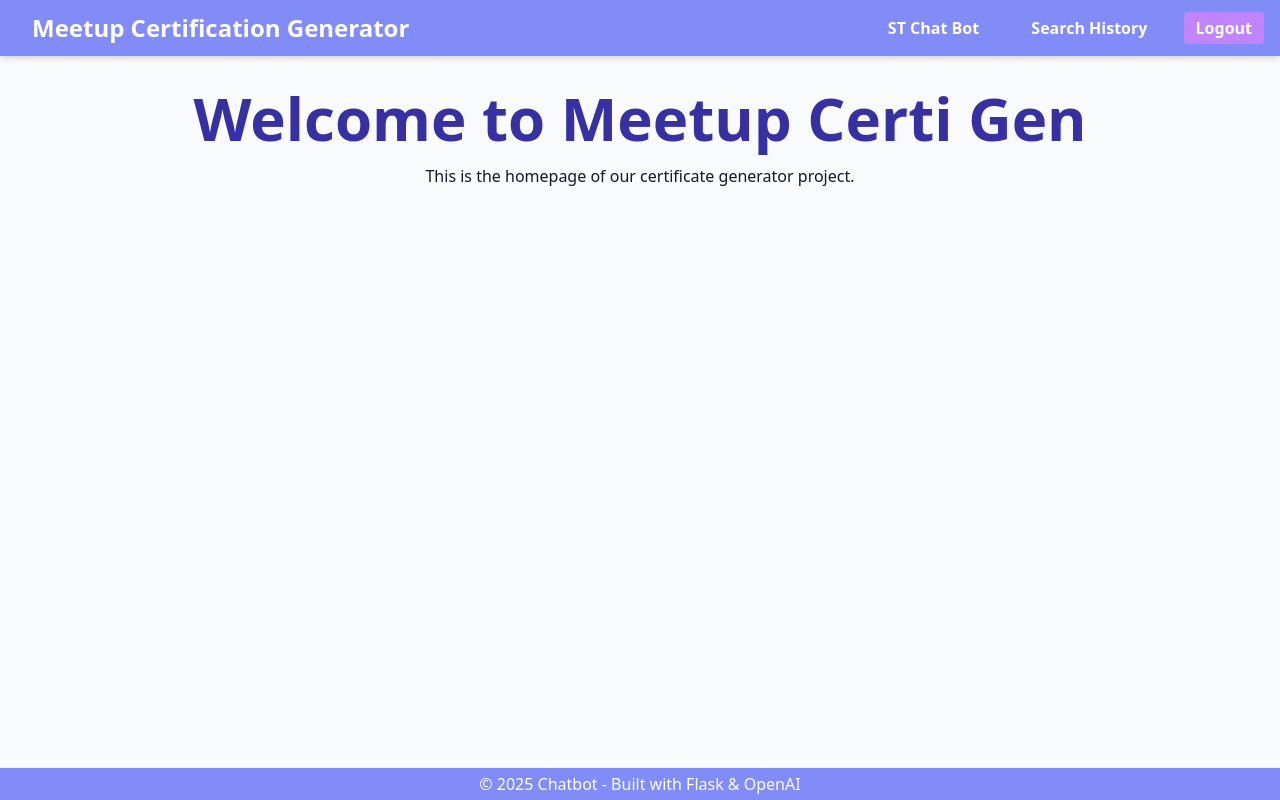
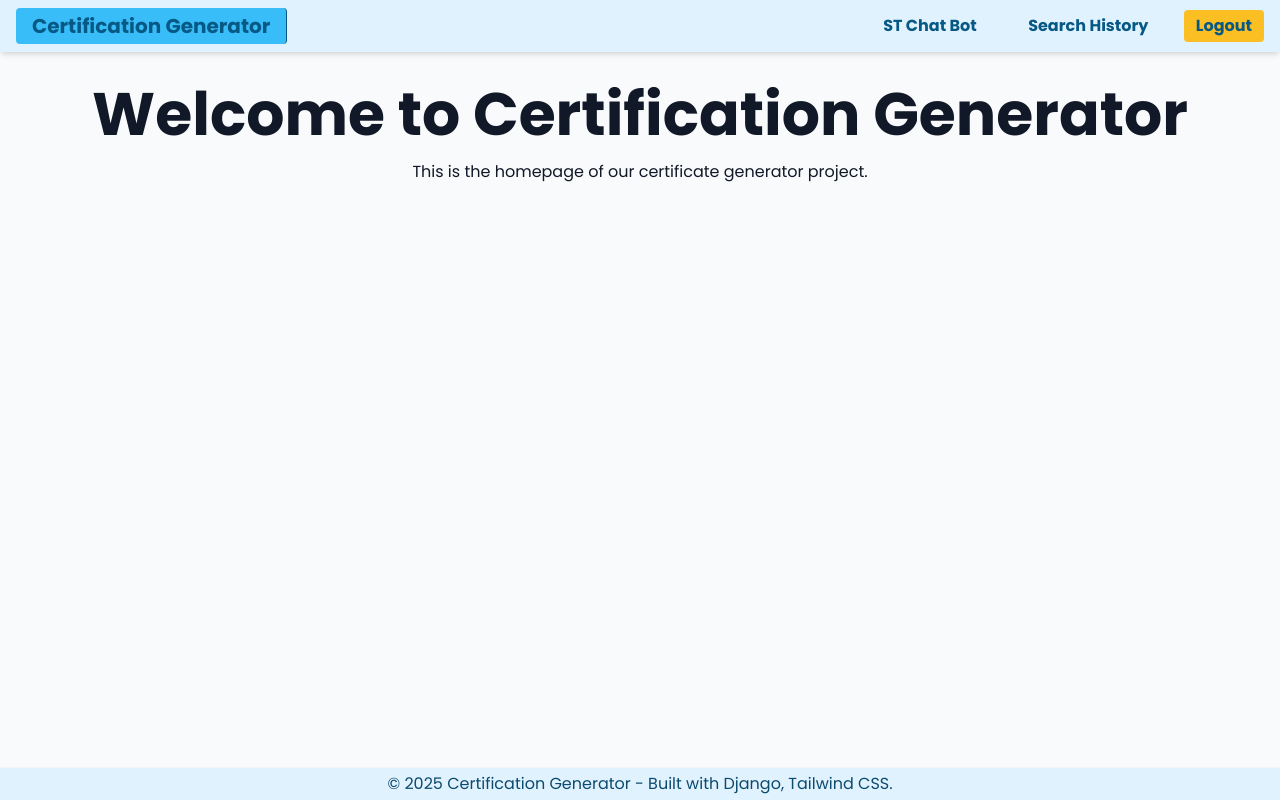
Before and after one commit to Swamy-s-Tech-Skills-Academy-AI-ML-Data/meetup-certi-gen, a Django app: page / in a window 1280 px wide. Run offline with Django 5.2, Linux system fonts and the light colour scheme; some libraries are stand-ins or nearby versions.

Commit message:
Look and Feel updated

```diff
--- a/src/meetup_certi_gen/settings.py
+++ b/src/meetup_certi_gen/settings.py
@@ -120,8 +120,8 @@ USE_TZ = True
 # https://docs.djangoproject.com/en/5.1/howto/static-files/
 
 STATIC_URL = 'static/'
+STATICFILES_DIRS = [os.path.join(BASE_DIR, 'meetup_certi_gen', 'static')]
 # STATIC_ROOT = os.path.join(BASE_DIR, 'staticfiles')
-# STATICFILES_DIRS = [os.path.join(BASE_DIR, 'static')]
 
 # Default primary key field type
 # https://docs.djangoproject.com/en/5.1/ref/settings/#default-auto-field
--- a/src/meetup_certi_gen/static/globalstyles.css
+++ b/src/meetup_certi_gen/static/globalstyles.css
@@ -2,7 +2,7 @@
 
 /* Global font and basic styling */
 body {
-    font-family: 'Inter', sans-serif;
+    font-family: 'Poppins', sans-serif;
     font-weight: 400;
 }
 
@@ -13,7 +13,7 @@ h3,
 h4,
 h5,
 h6 {
-    font-family: 'Inter', sans-serif;
+    font-family: 'Poppins', sans-serif;
     font-weight: 600;
 }
 
@@ -23,7 +23,7 @@ span,
 button,
 input,
 textarea {
-    font-family: 'Inter', sans-serif;
+    font-family: 'Poppins', sans-serif;
     font-weight: 400;
 }
 
@@ -42,7 +42,7 @@ textarea {
 }
 
 .active-tab {
-    background-color: #4338CA;
-    color: white;
-    border-right: 1px solid white;
+    background-color: #38bdf8;
+    /* color: white; */
+    border-right: 1px solid #075985;
 }
--- a/src/templates/base.html
+++ b/src/templates/base.html
@@ -10,17 +10,17 @@
 
     <link rel="shortcut icon" href="{% static 'favicon.ico' %}" type="image/x-icon">
 
-    <!-- Google Fonts: Inter -->
-    <link href="https://fonts.googleapis.com/css2?family=Inter:wght@300;400;600;700&display=swap" rel="stylesheet">
+    <!-- Google Fonts: Poppins -->
+    <link href="https://fonts.googleapis.com/css2?family=Poppins:wght@300;400;600;700&display=swap" rel="stylesheet">
 
     <!-- Tailwind CSS CDN -->
     <script src="https://cdn.tailwindcss.com"></script>
 
     <!-- Custom Global Styles -->
-    <link rel="stylesheet" href="{% static 'globalstyles.css'}">
+    <link rel="stylesheet" href="{% static 'globalstyles.css' %}">
 </head>
 
-<body class="flex flex-col min-h-screen bg-gray-50 text-gray-900 font-inter">
+<body class="flex flex-col min-h-screen bg-gray-50 text-gray-900 font-Poppins">
     <!-- Include Navbar -->
     {% include "navbar.html" %}
 
--- a/src/templates/footer.html
+++ b/src/templates/footer.html
@@ -1,4 +1,4 @@
 <!-- website/templates/footer.html -->
-<footer class="bg-indigo-400 text-white text-center p-1 text-md border-t border-gray-100">
-    © 2025 Chatbot - Built with Flask & OpenAI
+<footer class="bg-sky-100 text-sky-900 text-center p-1 text-md border-t border-gray-100">
+    © 2025 Certification Generator - Built with Django, Tailwind CSS.
 </footer>
--- a/src/templates/home.html
+++ b/src/templates/home.html
@@ -2,7 +2,7 @@
 
 {% block content %}
 <div class="container mx-auto p-4">
-    <h1 class="text-6xl font-bold text-center text-indigo-800">Welcome to Meetup Certi Gen</h1>
+    <h1 class="text-6xl font-bold text-center">Welcome to Certification Generator</h1>
     <p class="mt-4 text-center">This is the homepage of our certificate generator project.</p>
 </div>
 {% endblock %}
--- a/src/templates/navbar.html
+++ b/src/templates/navbar.html
@@ -1,21 +1,21 @@
 <!-- website/templates/navbar.html -->
-<nav class="bg-indigo-400 text-white shadow-md">
+<nav class="bg-sky-100 text-sky-800 shadow-md">
     <div class="container mx-auto px-4 py-2 flex justify-between items-center">
         <a href="/"
-            class="text-2xl font-bold px-4 py-1 rounded transition-colors duration-200 hover:bg-indigo-500 hover:text-white {% if request.path == '/' %} active-tab {% endif %}">
-            Meetup Certification Generator
+            class="text-xl font-bold px-4 py-1 rounded transition-colors duration-200 hover:bg-sky-300  {% if request.path == '/' %} active-tab {% endif %}">
+            Certification Generator
         </a>
         <div class="space-x-4">
             <a href="/stchatbot"
-                class="px-4 py-2 rounded transition-colors duration-200 hover:bg-indigo-500 hover:text-white font-bold {% if request.path == '/stchatbot' %} active-tab {% endif %}">
+                class="px-4 py-2 rounded transition-colors duration-200 hover:bg-sky-300  font-bold {% if request.path == '/stchatbot' %} active-tab {% endif %}">
                 ST Chat Bot
             </a>
             <a href="/history"
-                class="px-4 py-2 rounded transition-colors duration-200 hover:bg-indigo-500 hover:text-white font-bold {% if request.path == '/history' %} active-tab {% endif %}">
+                class="px-4 py-2 rounded transition-colors duration-200 hover:bg-sky-300  font-bold {% if request.path == '/history' %} active-tab {% endif %}">
                 Search History
             </a>
             <button
-                class="bg-purple-400 hover:bg-purple-600 px-3 py-1 rounded transition-colors duration-200 font-bold">
+                class="bg-amber-400 hover:bg-amber-600 hover:text-white px-3 py-1 rounded transition-colors duration-200 font-bold">
                 Logout
             </button>
         </div>
```
